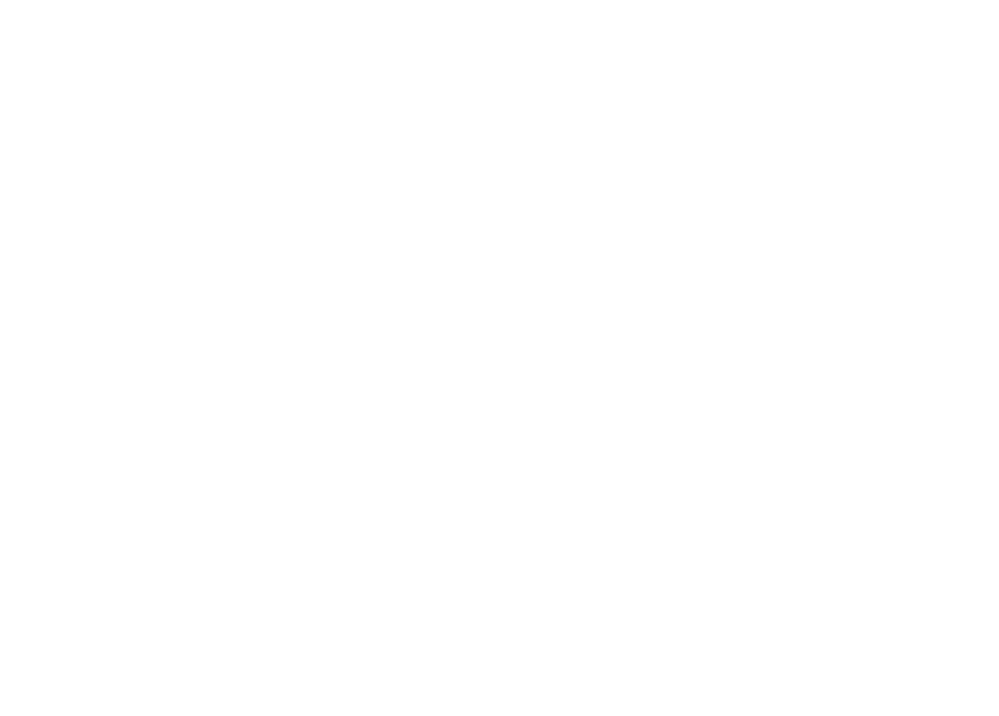
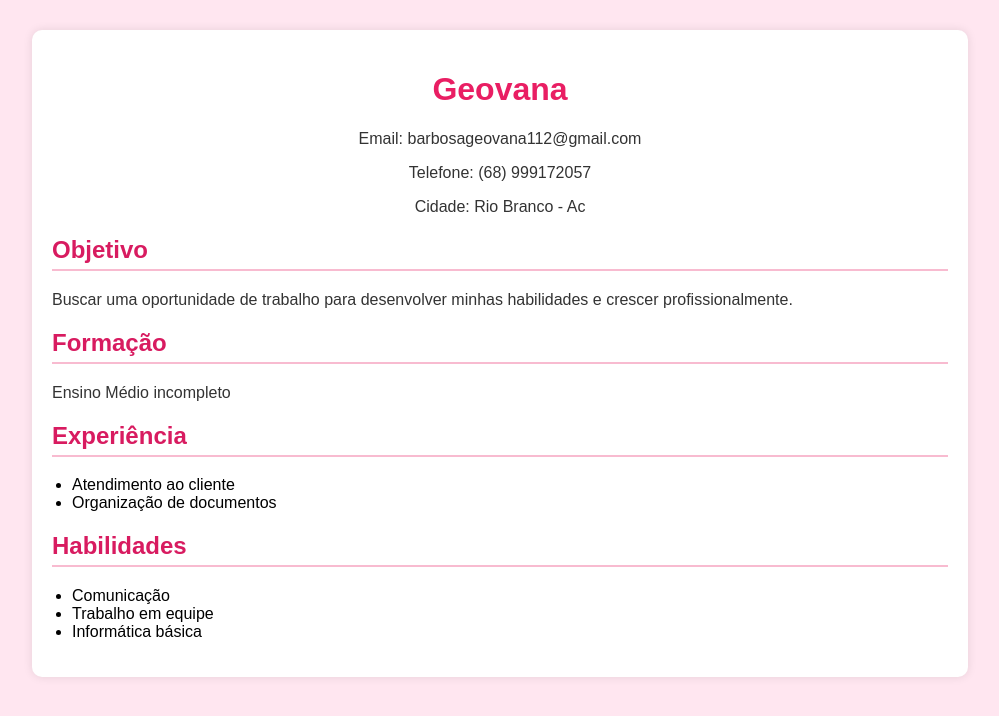
Before and after one commit to geovncb/GEOVnexus, a plain HTML site: page index.html in a window 1280 px wide. Shown: the whole page, without its empty margins (140-1139 px from the left). Drawn offline with Linux system fonts and the light colour scheme.

Commit message:
alterei o  index

```diff
--- a/index.html
+++ b/index.html
@@ -1,11 +1,86 @@
 <!DOCTYPE html>
-<html lang="en">
+<html lang="pt-BR">
 <head>
     <meta charset="UTF-8">
     <meta name="viewport" content="width=device-width, initial-scale=1.0">
-    <title>Document</title>
+    <title>Currículo Geovana</title>
+
+    <style>
+        body{
+            font-family: Arial, Helvetica, sans-serif;
+            background-color: #ffe6f0;
+            margin: 0;
+            padding: 0;
+        }
+
+        .container{
+            width: 70%;
+            margin: auto;
+            background: white;
+            padding: 20px;
+            margin-top: 30px;
+            border-radius: 10px;
+            box-shadow: 0px 0px 10px rgba(0,0,0,0.1);
+        }
+
+        h1{
+            color: #e91e63;
+            text-align: center;
+        }
+
+        h2{
+            color: #d81b60;
+            border-bottom: 2px solid #f8bbd0;
+            padding-bottom: 5px;
+        }
+
+        p{
+            color: #333;
+        }
+
+        .info{
+            text-align: center;
+            margin-bottom: 20px;
+        }
+
+        ul{
+            padding-left: 20px;
+        }
+    </style>
+
 </head>
 <body>
 
+    <div class="container">
+
+        <h1>Geovana</h1>
+
+        <div class="info">
+            <p>Email: barbosageovana112@gmail.com</p>
+            <p>Telefone: (68) 999172057</p>
+            <p>Cidade: Rio Branco - Ac</p>
+        </div>
+
+        <h2>Objetivo</h2>
+        <p>Buscar uma oportunidade de trabalho para desenvolver minhas habilidades e crescer profissionalmente.</p>
+
+        <h2>Formação</h2>
+        <p>Ensino Médio incompleto</p>
+
+        <h2>Experiência</h2>
+        <ul>
+            <li>Atendimento ao cliente</li>
+            <li>Organização de documentos</li>
+        </ul>
+
+        <h2>Habilidades</h2>
+        <ul>
+            <li>Comunicação</li>
+            <li>Trabalho em equipe</li>
+            <li>Informática básica</li>
+        </ul>
+
+    </div>
+
 </body>
 </html>
```
